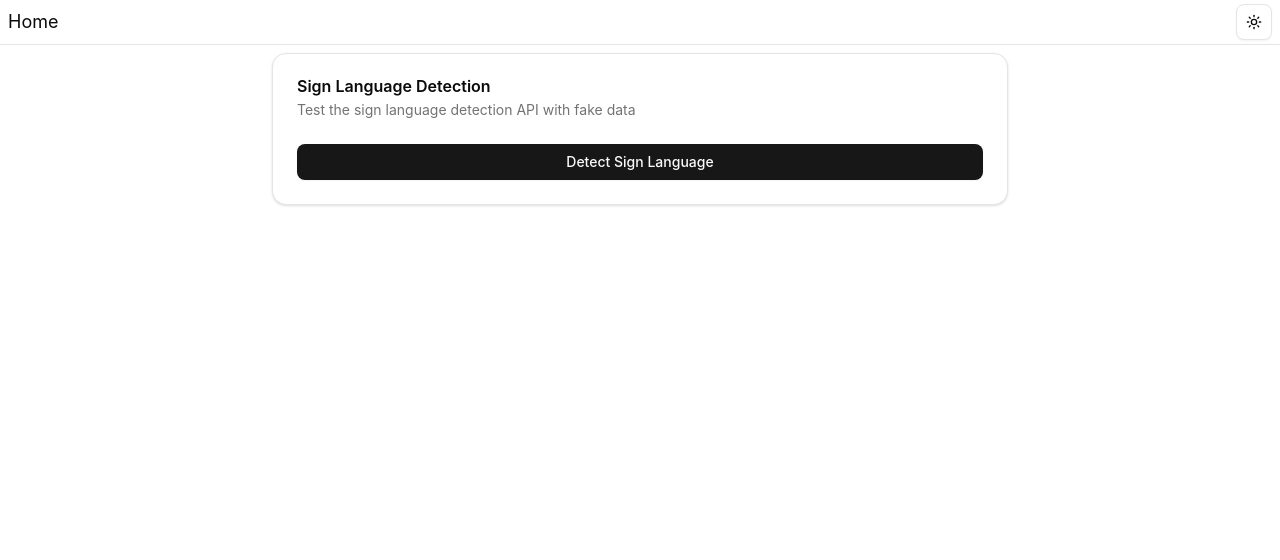
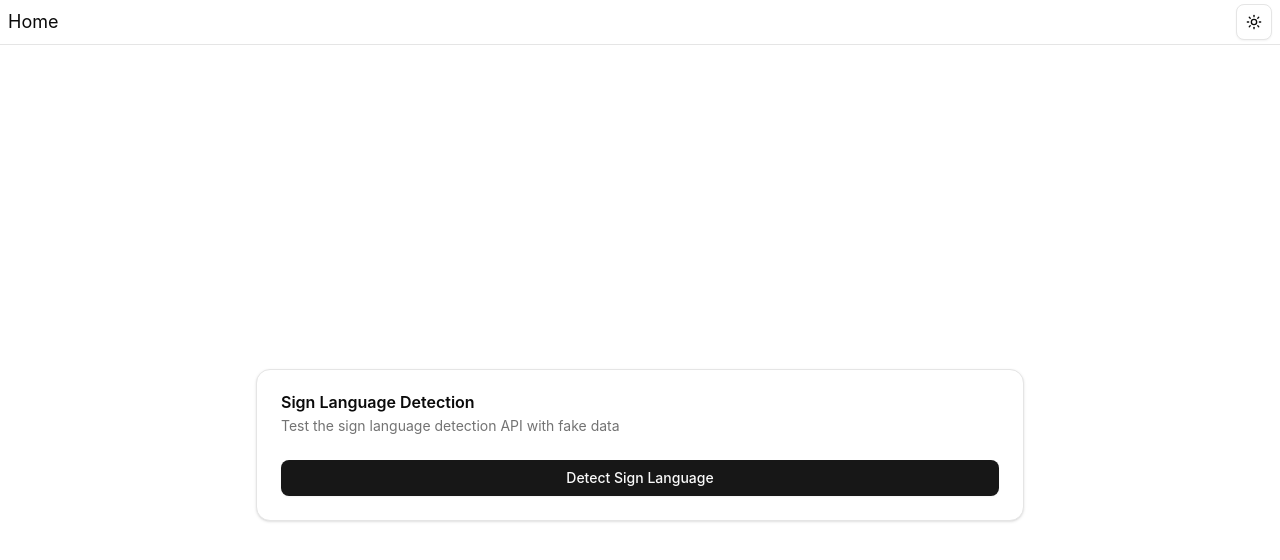
Before and after one commit to sinarck/hand-wave, a Next.js app in the folder apps/web/: page / in a window 1280 px wide. Shown: the top 560 px of the page. Built offline with nearby package versions, Linux system fonts and the light colour scheme; no server answers.

Commit message:
refactor: update detection logic to simulate processing delay and random sign generation

```diff
--- a/apps/web/src/app/page.tsx
+++ b/apps/web/src/app/page.tsx
@@ -16,8 +16,8 @@ export default function Home() {
   );
 
   return (
-    <div className="container mx-auto max-w-3xl px-4 py-2">
-      <Card>
+    <div className="min-h-screen flex items-center justify-center px-4 py-2">
+      <Card className="flex max-w-3xl w-full">
         <CardHeader>
           <CardTitle>Sign Language Detection</CardTitle>
           <CardDescription>
```
Also changed, not shown: 2 other files (tests, documents, lock files or other folders).
